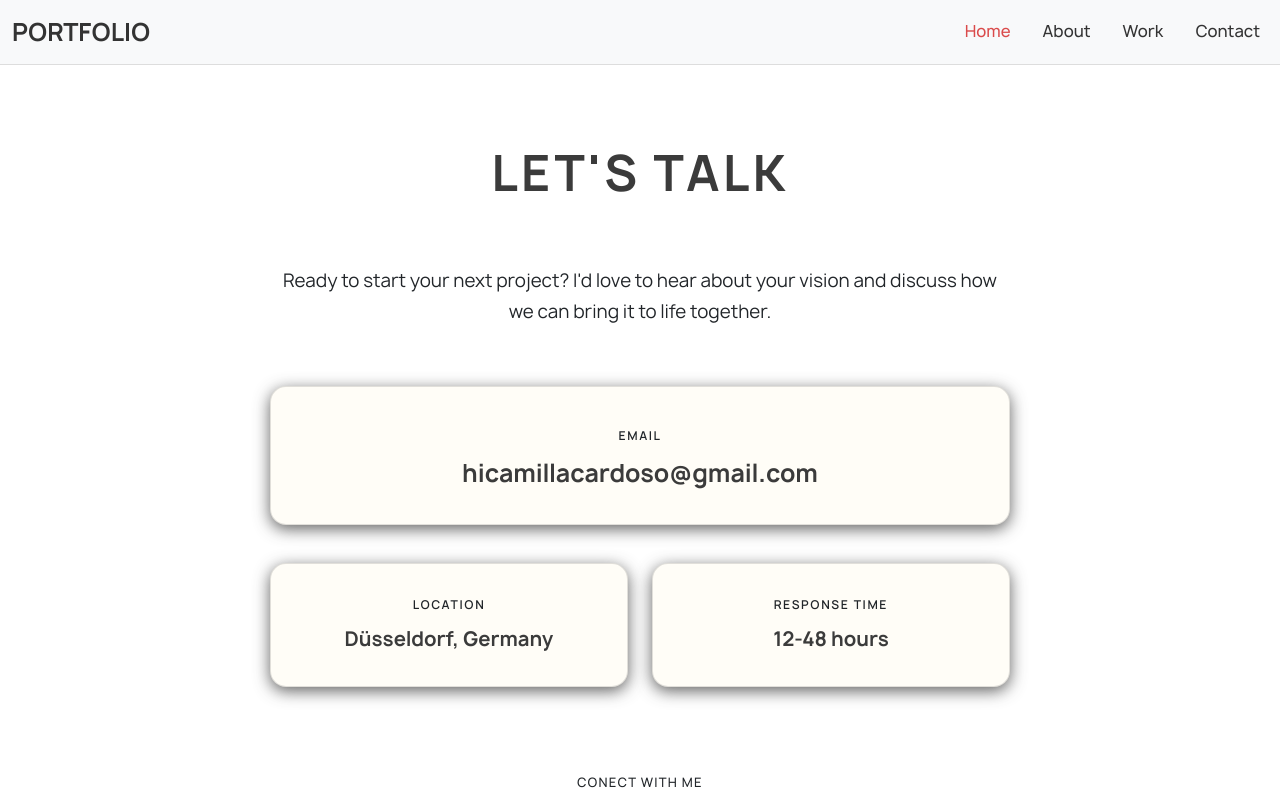
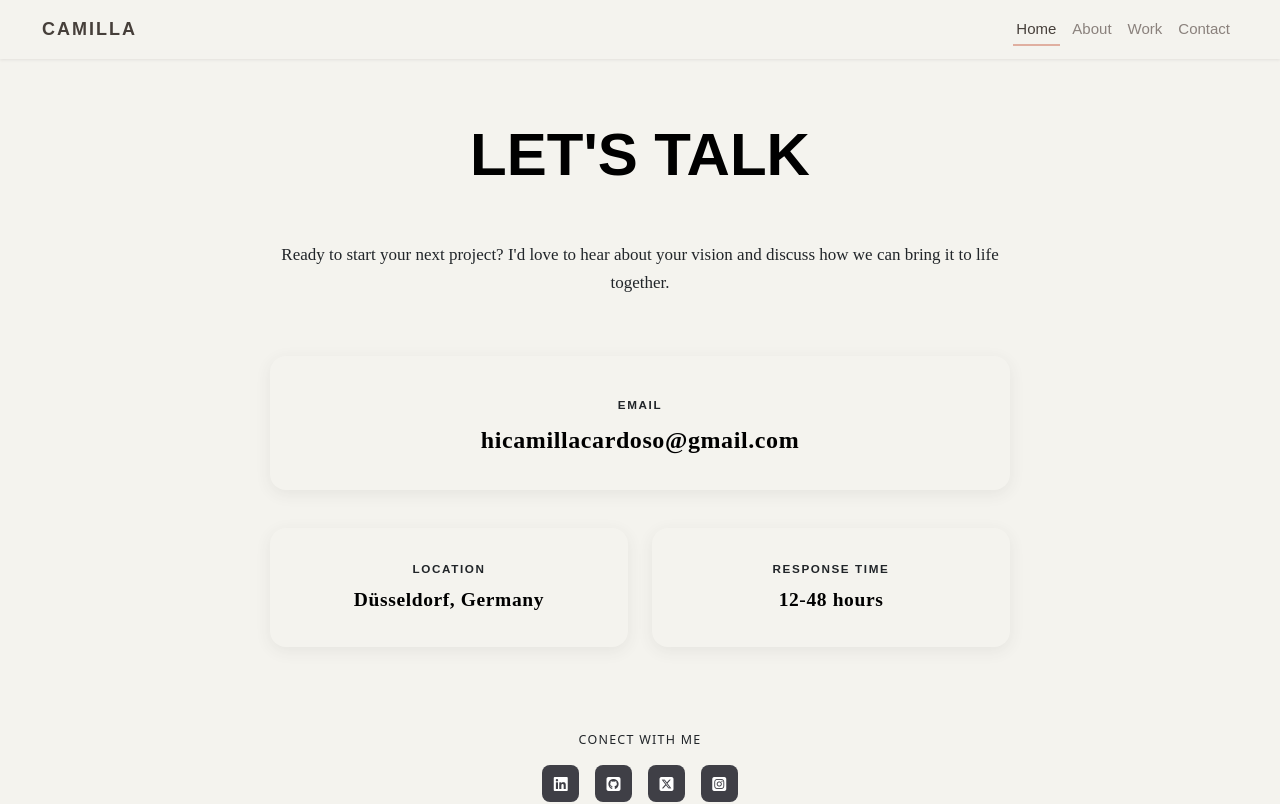
Before and after one commit to hicamilla/portfolio-icode, a plain HTML site: page contact.html in a window 1280 px wide. Shown: the top 804 px of the page. Drawn offline with nearby package versions, Linux system fonts and the light colour scheme; a web font is replaced by a local one.

Commit message:
Revamp contact page and update site branding/styles
Refactored the contact page structure for improved layout and clarity. Updated CSS to use new font families from Fontshare, introduced a new color palette, and modernized navbar and footer styles. Changed site branding in the navbar from 'PORTFOLIO' to 'CAMILLA'. Enhanced social media and contact info card styling for a more cohesive and visually appealing design.

```diff
--- a/contact.html
+++ b/contact.html
@@ -26,6 +26,7 @@
   <main class="contact-page-container">
     <!--Main contact section w/ animation and centered text-->
     <div class="contact-main-container">
+      <div class="first-contact-container">
         <h1 class="contact-page-title">
           LET'S TALK
         </h1>
@@ -56,6 +57,7 @@
           </div>
         </div>
         </div>
+      </div>
 
     <!--Social Links-->
     <div class="social-media-container">
--- a/css/base.css
+++ b/css/base.css
@@ -1,51 +1,30 @@
 /* base.css */
-@font-face {
-	font-family: "Manrope";
-	src: url("/css/font/Manrope-Thin.ttf") format("truetype");
-	font-weight: 100;
-}
-@font-face {
-	font-family: "Manrope";
-	src: url("/css/font/Manrope-Light.ttf") format("truetype");
-	font-weight: 300;
-}
-@font-face {
-	font-family: "Manrope";
-	src: url("/css/font/Manrope-Regular.ttf") format("truetype");
-	font-weight: 400;
-}
-@font-face {
-	font-family: "Manrope";
-	src: url("/css/font/Manrope-Medium.ttf") format("truetype");
-	font-weight: 500;
-}
-@font-face {
-	font-family: "Manrope";
-	src: url("/css/font/Manrope-Semibold.ttf") format("truetype");
-	font-weight: 600;
-}
-@font-face {
-	font-family: "Manrope";
-	src: url("/css/font/Manrope-Bold.ttf") format("truetype");
-	font-weight: 700;
-}
-@font-face {
-	font-family: "Manrope";
-	src: url("/css/font/Manrope-ExtraBold.ttf") format("truetype");
-	font-weight: 800;
-}
+@import url("https://api.fontshare.com/css?f[]=supreme@400,700&f[]=recia@400,500&display=swap");
 
 :root {
-	--portfolio-black: #3b3b3b;
-	--portfolio-background-white: #fffdf7;
-	--portfolio-pink: #dd9f92;
-	--portfolio-white: #f3f3f3;
-	--portfolio-background-dark: #2e2d2e;
-	--portfolio-dark-pink: #e26139;
-	--portfolio-dark-elevation: #ede0d8;
-	--portfolio-footer: rgba(46, 45, 46, 0.52);
-	--color-muted-foreground: #666666;
-	--color-border: rgba(59, 59, 59, 0.15);
+	--font-heading: "Supreme", sans-serif;
+	--font-body: "Recia", serif;
+	--portfolio-charcoal: #463f3a;
+	--portfolio-taupe: #8a817c;
+	--portfolio-beige: #bcb8b1;
+	--portfolio-cream: #f4f3ee;
+	--portfolio-dusty-pink: #e0afa0;
+	--portfolio-taupe-light: #9a9088;
+	--portfolio-beige-light: #ccc8c1;
+	--portfolio-dusty-pink-light: #e8bbb0;
+	--portfolio-dusty-pink-dark: #d19c8a;
+	--portfolio-black: #000000;
+	--portfolio-white: #ffffff;
+	--portfolio-gray-50: #fafafa;
+	--portfolio-gray-100: #f4f4f5;
+	--portfolio-gray-200: #e4e4e7;
+	--portfolio-gray-300: #d4d4d8;
+	--portfolio-gray-400: #a1a1aa;
+	--portfolio-gray-500: #71717a;
+	--portfolio-gray-600: #52525b;
+	--portfolio-gray-700: #3f3f46;
+	--portfolio-gray-800: #27272a;
+	--portfolio-gray-900: #18181b;
 }
 
 * {
@@ -55,6 +34,5 @@
 }
 
 body {
-	font-family: "Manrope";
-	line-height: 1.6;
+	line-height: 1.5;
 }
--- a/css/layout.css
+++ b/css/layout.css
@@ -2,35 +2,51 @@
 
 /*NAVBAR*/
 .navbar {
-	background-color: #ffffff;
-	border-bottom: 1px solid #ddd;
+	background-color: var(--portfolio-cream) !important;
+	border-bottom: 1px solid var(--color-border);
+	box-shadow: 0 1px 3px rgba(70, 63, 58, 0.1);
+	padding: 10px 30px;
 }
 
 .navbar-brand {
-	font-family: "Manrope", sans-serif;
-	font-weight: 700;
-	font-size: 1.5rem;
-	color: #333;
+	font-family: var(--font-heading);
+	font-size: 18px;
+	font-weight: 600;
+	letter-spacing: 0.125rem;
+	color: var(--portfolio-charcoal);
+	text-decoration: none;
 }
 
-.navbar-nav .nav-link {
-	font-family: "Manrope", sans-serif;
-	font-weight: 500;
-	color: #333;
-	margin-left: 1rem;
-	transition: color 0.3s ease;
+.nav-link {
+	font-family: var(--font-heading);
+	font-size: 15px;
+	color: var(--portfolio-taupe);
+	text-decoration: none;
+	position: relative;
+	transition: all 0.3s ease;
 }
 
 .navbar-nav .nav-link:hover,
 .navbar-nav .nav-link.active {
-	color: #da4b4b;
+	color: var(--portfolio-charcoal);
+}
+
+.nav-link.nav-link.active::after {
+	content: "";
+	position: absolute;
+	bottom: 3px;
+	left: 5px;
+	right: 2px;
+	width: 83%;
+	height: 2px;
+	background-color: var(--portfolio-dusty-pink);
 }
 
 /*FOOTER*/
 .footer {
-	background-color: white;
-	border-top: 1px solid #e0e0e0;
-	padding: 30px;
+	background-color: var(--portfolio-cream) !important;
+	border-bottom: 1px solid var(--color-border);
+	padding: 20px;
 }
 
 .footer-content {
@@ -42,12 +58,12 @@
 }
 
 .footer p {
-	font-family: "Manrope";
+	font-family: var(--font-body);
 	font-size: 14px;
-	color: #666;
+	color: var(--portfolio-taupe);
 }
 
 .footer a:hover {
-	color: #333;
+	color: var(--portfolio-dusty-pink-dark);
 	transition: color 0.3s ease;
 }
--- a/css/style.css
+++ b/css/style.css
@@ -552,23 +552,117 @@
 /* =============================
    4. Contact Section
 ============================= */
-/*Main container for all content*/
+
 .contact-page-container {
+	background-color: var(--portfolio-cream);
+}
+
+.first-contact-container {
 	max-width: 800px;
 	margin: 0 auto;
-	padding: 80px 30px;
+	padding: 60px 30px;
+	text-align: center;
 }
 
-/*Main contact section with animation*/
-.contact-main-container {
-	text-align: center;
-	animation: slideInFromBottom 0.8s ease-out;
+.contact-page-title {
+	font-family: var(--font-heading);
+	font-size: 60px;
+	font-weight: 800;
+	color: var(--portfolio-black);
+	margin: 0;
 }
+
+.contact-intro-text {
+	font-family: var(--font-body);
+	font-size: 17px;
+	line-height: 1.7;
+	margin: 0;
+	padding: 50px 0;
+}
+
+/* Contact Info Card */
+.contact-info-card {
+	background-color: var(--portfolio-background-white);
+	border: 1px solid var(--color-border);
+	border-radius: 1rem;
+	box-shadow: 0 4px 16px rgba(59, 59, 59, 0.08);
+	margin: 0.5rem 0;
+}
+
+/* Card Sizing */
+.contact-email-card {
+	padding: 2rem;
+}
+
+.contact-small-card {
+	padding: 1.5rem;
+}
+
+/* Info Label */
+.contact-info-label {
+	font-family: var(--font-heading);
+	color: var(--color-muted-foreground);
+	text-transform: uppercase;
+	letter-spacing: 0.1rem;
+	font-size: 0.73rem;
+	font-weight: 600;
+	margin: 0.5rem 0;
+}
+
+/* Info Value */
+.contact-info-value {
+	font-family: var(--font-body);
+	color: var(--portfolio-black);
+	font-weight: 700;
+	font-size: 1.2rem;
+	letter-spacing: 0.6px;
+	text-decoration: none;
+}
+
+.contact-info-value:hover {
+	color: var(--portfolio-pink);
+}
+
+/* Email Text */
+.contact-email-text {
+	font-size: 1.5rem;
+	display: block;
+}
+
+/* Regular Info Text */
+.contact-regular-text {
+	font-size: 1.22rem;
+	font-weight: 700;
+	margin: 0.5rem 0;
+}
+
+/* 2-column layout */
+.contact-two-column-container {
+	display: grid;
+	grid-template-columns: 1fr 1fr;
+	gap: 1.5rem;
+	margin-top: 1.87rem;
+}
+
 /* =============================
-   5. SM Links Section
+   5. Social Media Links Section
 ============================= */
 
-/* Social Links Container */
+.social-media-container {
+	text-align: center;
+	padding-bottom: 60px;
+}
+
+.social-media-label {
+	color: var(--color-muted-foreground);
+	font-weight: 500;
+	font-size: 0.78rem;
+	text-transform: uppercase;
+	letter-spacing: 0.1em;
+	margin: 1rem 0;
+}
+
+/* Icon Grid */
 .social-links-container {
 	display: flex;
 	justify-content: center;
@@ -577,143 +671,25 @@
 	margin-top: 1rem;
 }
 
-/* Individual Social Link Icon */
 .social-media-link {
 	display: flex;
 	justify-content: center;
 	align-items: center;
-	width: 2.5rem;
-	height: 2.5rem;
-	background-color: var(--portfolio-background-dark);
-	color: var(--portolio-white);
+	width: 2.3rem;
+	height: 2.3rem;
+	background-color: var(--portfolio-gray-700);
+	color: var(--portfolio-white);
 	border-radius: 0.5rem;
 	text-decoration: none;
 	transition: all 0.3s ease;
 }
 
 .social-media-link:hover {
-	background-color: #dd9f92;
-	color: #fffdf7;
+	background-color: var(--portfolio-dusty-pink-dark);
+	color: var(--portfolio-white);
 	transform: translateY(-2px);
 }
-/*Large page title styling*/
-.contact-page-title {
-	font-size: 3rem;
-	font-weight: 700;
-	margin-bottom: 2rem;
-	letter-spacing: 0.2rem;
-	color: var(--portfolio-black);
-}
-/*Introduction paragraph styling*/
-.contact-intro-text {
-	font-size: 1.125rem;
-	color: var(--var-muted-foreground);
-	line-height: 1.75;
-	margin: 0;
-	padding: 30px 0 50px 0;
-}
 
-/*Container that holds all contact cards*/
-.contact-email-card {
-	display: flex;
-	flex-direction: column;
-	margin-bottom: 1.87rem;
-}
-/* Basic contact card styling */
-.contact-info-card {
-	background-color: var(--portfolio-background-white);
-	border: 1px solid var(--color-border);
-	border-radius: 1rem;
-	box-shadow: 0 4px 16px rgba(59, 59, 59, 0.8);
-	margin: 0.5rem 0;
-}
-
-.contact-email-card {
-	padding: 2rem;
-}
-
-.contact-small-card {
-	padding: 1.5rem;
-}
-
-/*Label above contact info*/
-.contact-info-label {
-	color: var(--var-muted-foreground);
-	text-transform: uppercase;
-	letter-spacing: 0.1rem;
-	font-size: 0.73rem;
-	font-weight: 600;
-	margin: 0.5rem 0;
-}
-
-.contact-info-value {
-	color: var(--portfolio-black);
-	font-weight: 700;
-	font-size: 1.2rem;
-	text-decoration: none;
-}
-
-.contact-info-value:hover {
-	color: var(--portfolio-pink);
-}
-
-.contact-email-text {
-	font-size: 1.5rem;
-	display: block;
-}
-
-.contact-regular-text {
-	font-size: 1.22rem;
-	font-weight: 700;
-	margin: 0.5rem 0;
-}
-/* Container for two cards side by side */
-.contact-two-column-container {
-	display: grid;
-	grid-template-columns: 1fr 1fr;
-	gap: 1.5rem;
-	margin-top: 1.87rem;
-	padding-bottom: 3.87rem;
-}
-
-/*Social Media Section*/
-.social-links-container {
-	display: flex;
-	justify-content: center;
-	align-items: center;
-	gap: 1rem;
-	margin-top: 1rem;
-}
-
-.social-media-label {
-	width: 100%;
-	color: var(--var-muted-foreground);
-	font-weight: 500;
-	font-size: 0.78rem;
-	text-transform: uppercase;
-	text-align: center;
-	letter-spacing: 0.1em;
-	margin: 1rem 0;
-}
-
-.social-media-link {
-	display: flex;
-	justify-content: center;
-	align-items: center;
-	width: 2.5rem;
-	height: 2.5rem;
-	background-color: var(--portfolio-background-dark);
-	color: var(--portolio-white);
-	border-radius: 0.5rem;
-	text-decoration: none;
-	transition: all 0.3s ease;
-}
-
-.social-media-link:hover {
-	background-color: #dd9f92;
-	color: #fffdf7;
-	transform: translateY(-2px);
-}
 /* =============================
    6. Animations Section
 ============================= */
--- a/partials/footer.html
+++ b/partials/footer.html
@@ -2,7 +2,7 @@
   <div class="container d-flex flex-column flex-md-row justify-content-between align-items-center">
     <p class="mb-0 text-muted small">© 2024 Camilla Cardoso. All rights reserved.</p>
     <p class="mb-0 small">
-      <a href="mailto:hicamillacardoso@gmail.com" class="text-muted text-decoration-none">
+      <a href="mailto:hicamillacardoso@gmail.com" class="text-muted text-decoration-none txt-link">
         hicamillacardoso@gmail.com
       </a>
     </p>
--- a/partials/nav.html
+++ b/partials/nav.html
@@ -1,6 +1,6 @@
 <nav class="navbar navbar-expand-lg bg-body-tertiary">
   <div class="container-fluid">
-    <a class="navbar-brand" href="/index.html">PORTFOLIO</a>
+    <a class="navbar-brand" href="/index.html">CAMILLA</a>
     <button class="navbar-toggler" type="button" data-bs-toggle="collapse" data-bs-target="#navbarNav"
       aria-controls="navbarNav" aria-expanded="false" aria-label="Toggle navigation">
       <span class="navbar-toggler-icon"></span>
```
Lines whose indentation alone changed are shown as unchanged.
